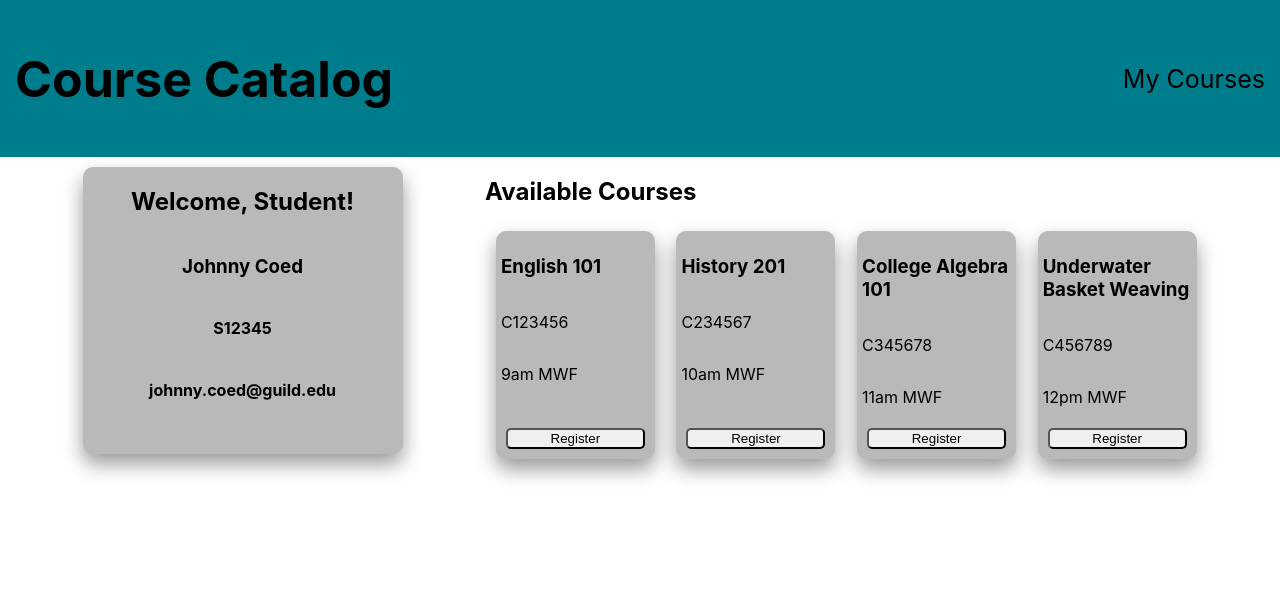
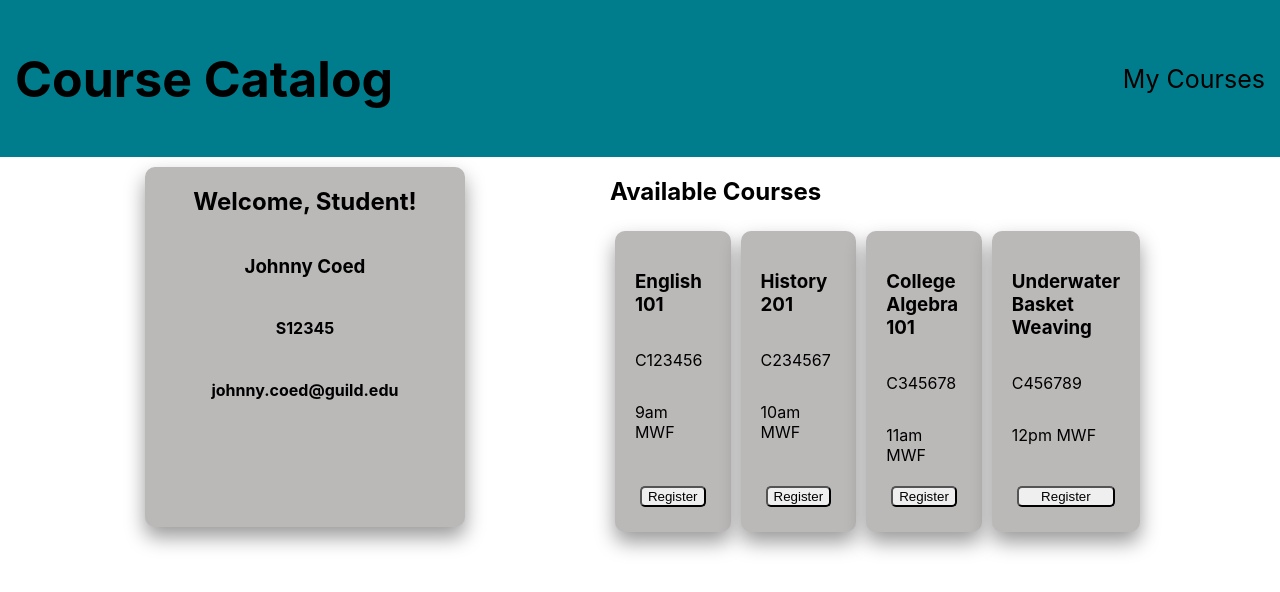
Before and after one commit to stacyp2006/coursecatalog, a React (Create React App) app: page / in a window 1280 px wide. Shown: the top 592 px of the page. Built offline with nearby package versions, Linux system fonts and the light colour scheme.

Commit message:
Adjust styling so display renders properly

```diff
--- a/src/Components/Course/Course.css
+++ b/src/Components/Course/Course.css
@@ -2,10 +2,9 @@
   background-color: #bbb8b8;
   box-sizing: border-box;
   margin: 5px;
-  width: 22%;
-  /* margin-bottom: 50px; */
+  width: min-content;
   box-shadow: 0 10px 20px rgba(0, 0, 0, 0.4);
-  padding: 5px;
+  padding: 20px;
   border-radius: 10px;
   display: flex;
   flex-direction: column;
@@ -16,7 +15,6 @@
   display: flex;
   flex-direction: column;
   justify-content: space-around;
-  /* padding: 5px; */
 }
 
 .register-btn {
--- a/src/Components/MyCourses/MyCourses.css
+++ b/src/Components/MyCourses/MyCourses.css
@@ -6,5 +6,4 @@
 .course-container {
   display: flex;
   justify-content: space-around;
-  width: auto;
 }
```
